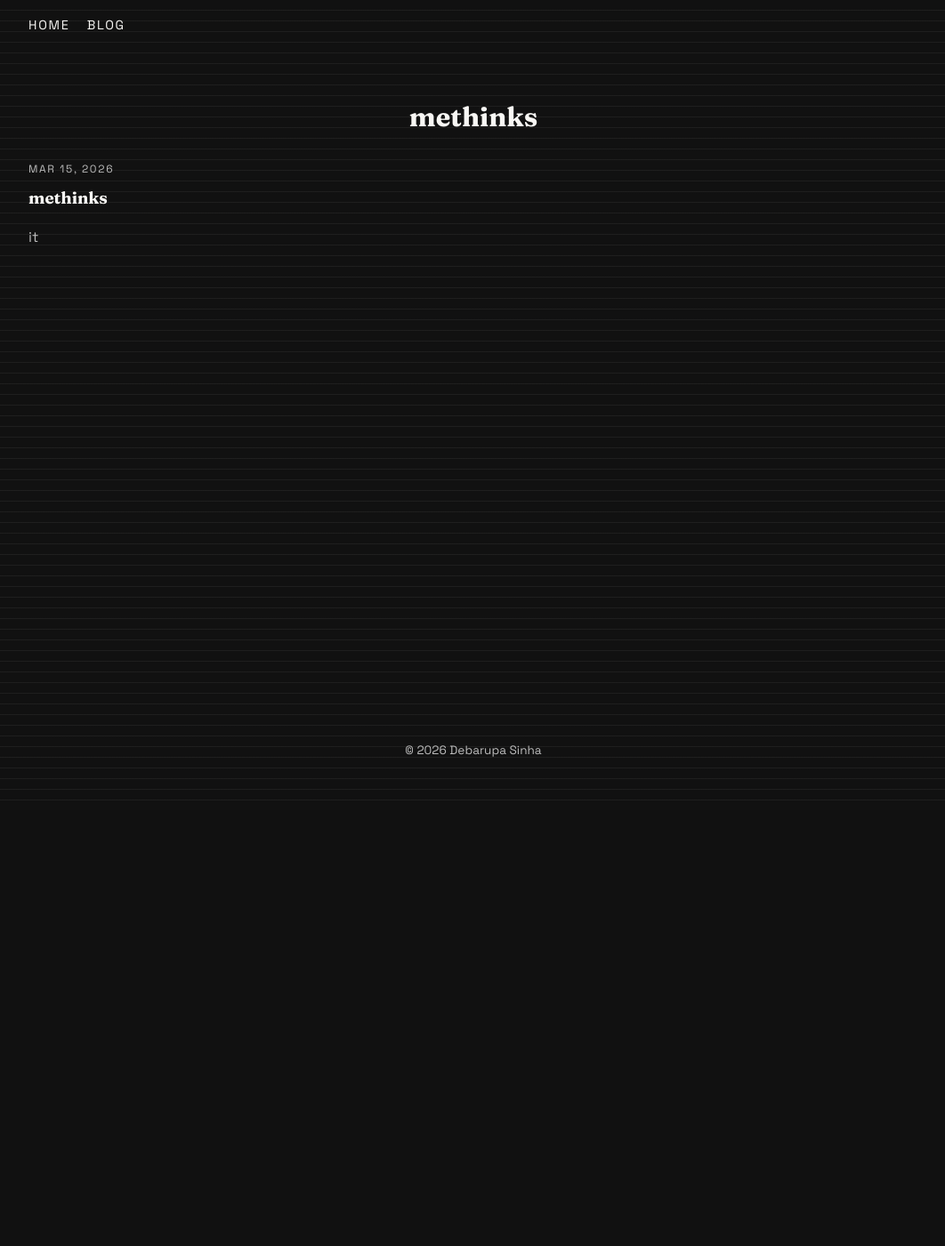
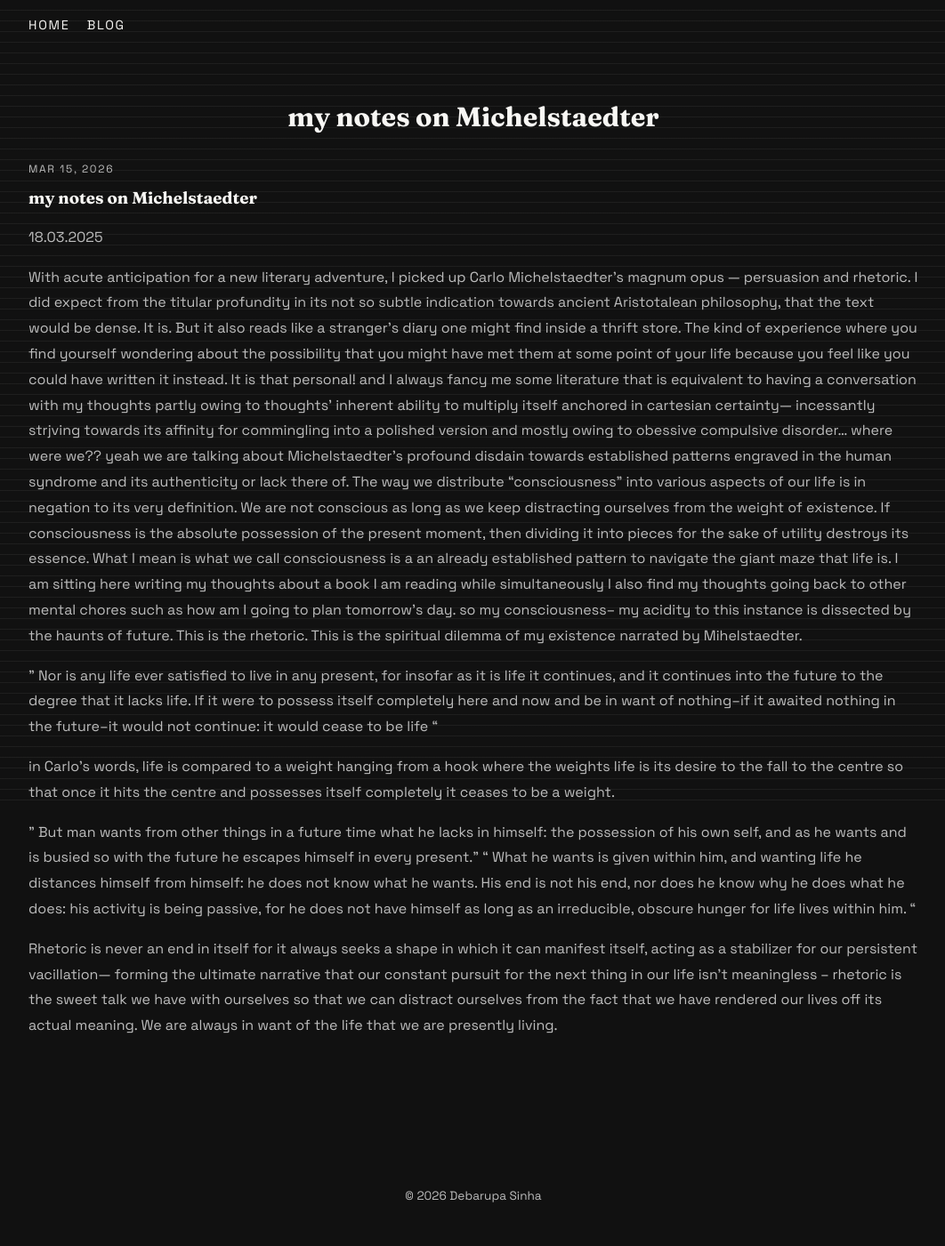
Before and after one commit to de-bo-rah/de-bo-rah.github.io, a Jekyll site: the page built from _posts/2026-03-15-welcome.md, in a window 1280 px wide. Shown: the whole page at 89% size, without its empty margins (108-1170 px from the left). Built offline with Jekyll 4.4.1, drawn with Linux system fonts in a browser that asks for light colours; before the commit the page ends 900 px from its top, so only the background shows below that.

Commit message:
18th March first note

```diff
--- a/_posts/2026-03-15-welcome.md
+++ b/_posts/2026-03-15-welcome.md
@@ -1,6 +1,20 @@
 ---
 layout: post
-title: methinks
+title: my notes on Michelstaedter
 ---
 
-it
+
+18.03.2025
+
+With acute anticipation for a new literary adventure, I picked up Carlo Michelstaedter's magnum opus — persuasion and rhetoric. I did expect from the titular profundity in its not so subtle indication towards ancient Aristotalean philosophy, that the text would be dense. It is. But it also reads like a stranger's diary one might find inside a thrift store. The kind of experience where you find yourself wondering about the possibility that you might have met them at some point of your life because you feel like you could have written it instead. It is that personal! and I always fancy me some literature that is equivalent to having a conversation with my thoughts partly owing to thoughts' inherent ability to multiply itself anchored in cartesian certainty— incessantly strjving towards its affinity for commingling into a polished version and mostly owing to obessive compulsive disorder... where were we??
+yeah we are talking about Michelstaedter's profound disdain towards established patterns engraved in the human syndrome and its authenticity or lack there of. The way we distribute "consciousness" into various aspects of our life is in negation to its very definition. We are not conscious as long as we keep distracting ourselves from the weight of existence. If consciousness is the absolute possession of the present moment, then dividing it into pieces for the sake of utility destroys its essence. What I mean is what we call consciousness is a an already established pattern to navigate the giant maze that life is. I am sitting here writing my thoughts about a book I am reading while simultaneously I also find my thoughts going back to other mental chores such as how am I going to plan tomorrow's day. so my consciousness– my acidity to this instance is dissected by the haunts of future. This is the rhetoric.
+This is the spiritual dilemma of my existence narrated by Mihelstaedter.
+
+" Nor is any life ever satisfied to live in any present, for insofar as it is life it continues, and it continues into the future to the degree that it lacks life. If it were to possess itself completely here and now and be in want of nothing--if it awaited nothing in the future--it would not continue: it would cease to be life "
+
+in Carlo's words, life is compared to a weight hanging from a hook where the weights life is its desire to the fall to the centre so that once it hits the centre and possesses itself completely it ceases to be a weight.
+
+" But man wants from other things in a future time what he lacks in himself: the possession of his own self, and as he wants and is busied so with the future he escapes himself in every present."
+" What he wants is given within him, and wanting life he distances himself from himself: he does not know what he wants. His end is not his end, nor does he know why he does what he does: his activity is being passive, for he does not have himself as long as an irreducible, obscure hunger for life lives within him. "
+
+Rhetoric is never an end in itself for it always seeks a shape in which it can manifest itself, acting as a stabilizer for our persistent vacillation— forming the ultimate narrative that our constant pursuit for the next thing in our life isn't meaningless – rhetoric is the sweet talk we have with ourselves so that we can distract ourselves from the fact that we have rendered our lives off its actual meaning. We are always in want of the life that we are presently living.
```
